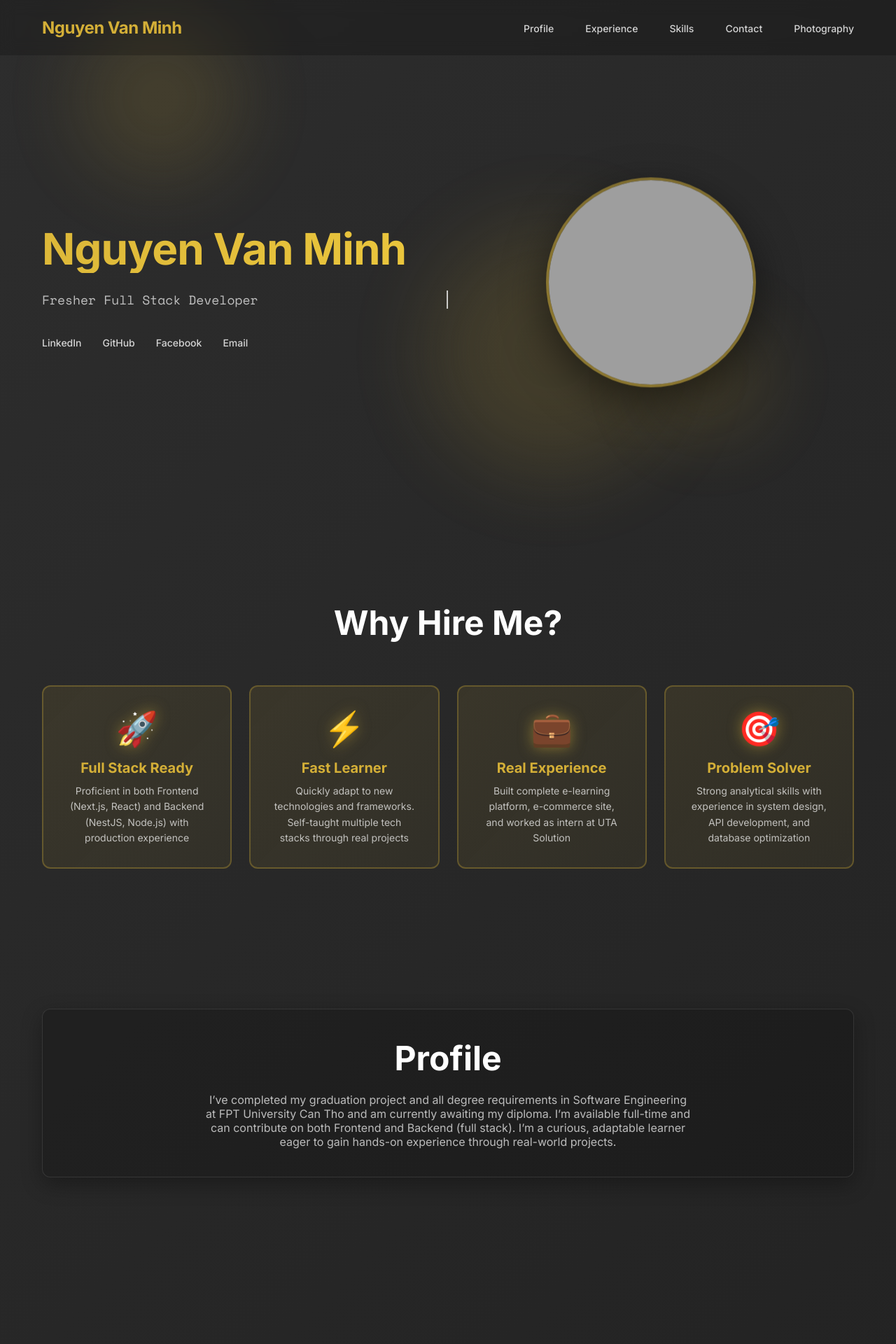
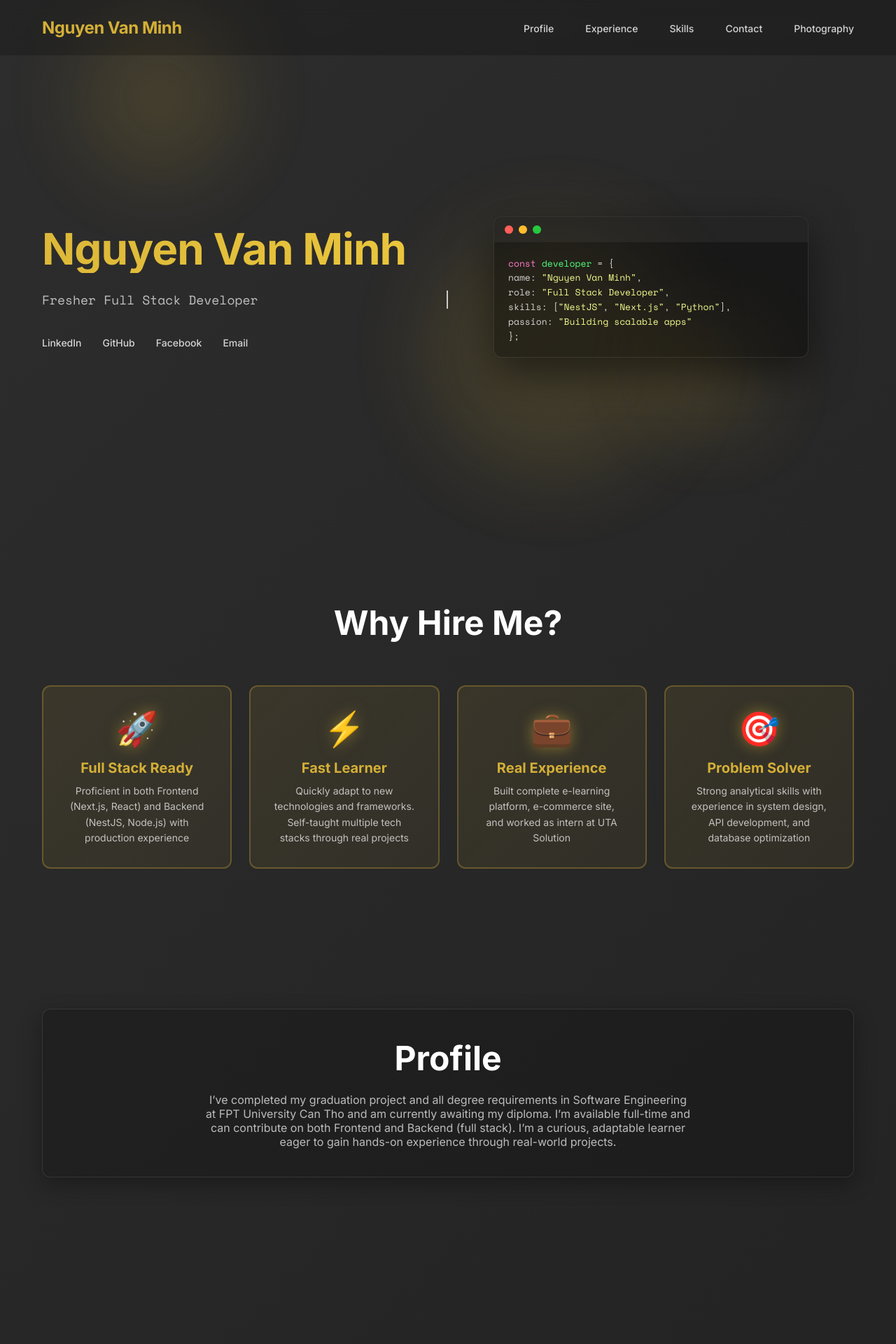
Before and after one commit to NguyenMinh993/portfolio, a Django app: page / in a window 1280 px wide. Shown: the top 1920 px of the page at 70% size. Run offline with Django 5.2, Linux system fonts and the light colour scheme; grey boxes are pictures that could not be loaded.

Commit message:
Restore code window animation and fix email images

```diff
--- a/portfolio/templates/portfolio/index.html
+++ b/portfolio/templates/portfolio/index.html
@@ -506,11 +506,22 @@
             </div>
         </div>
         <div class="hero-image">
-            <!-- Profile Image - Replace with your actual image URL -->
-            <img src="https://ui-avatars.com/api/?name=Nguyen+Van+Minh&size=300&background=d4af37&color=1a1a1a&bold=true"
-                 alt="Nguyen Van Minh"
-                 class="profile-image"
-                 onerror="this.src='https://via.placeholder.com/300/d4af37/1a1a1a?text=NVM'">
+            <!-- Animated Code Window -->
+            <div class="code-window">
+                <div class="window-header">
+                    <div class="window-dot dot-red"></div>
+                    <div class="window-dot dot-yellow"></div>
+                    <div class="window-dot dot-green"></div>
+                </div>
+                <div class="code-content">
+                    <div class="code-line"><span class="code-keyword">const</span> <span class="code-function">developer</span> = {</div>
+                    <div class="code-line">  name: <span class="code-string">"Nguyen Van Minh"</span>,</div>
+                    <div class="code-line">  role: <span class="code-string">"Full Stack Developer"</span>,</div>
+                    <div class="code-line">  skills: [<span class="code-string">"NestJS"</span>, <span class="code-string">"Next.js"</span>, <span class="code-string">"Python"</span>],</div>
+                    <div class="code-line">  passion: <span class="code-string">"Building scalable apps"</span></div>
+                    <div class="code-line">};</div>
+                </div>
+            </div>
         </div>
     </section>
     <!-- Highlights Section - Key Points for HR -->
```
